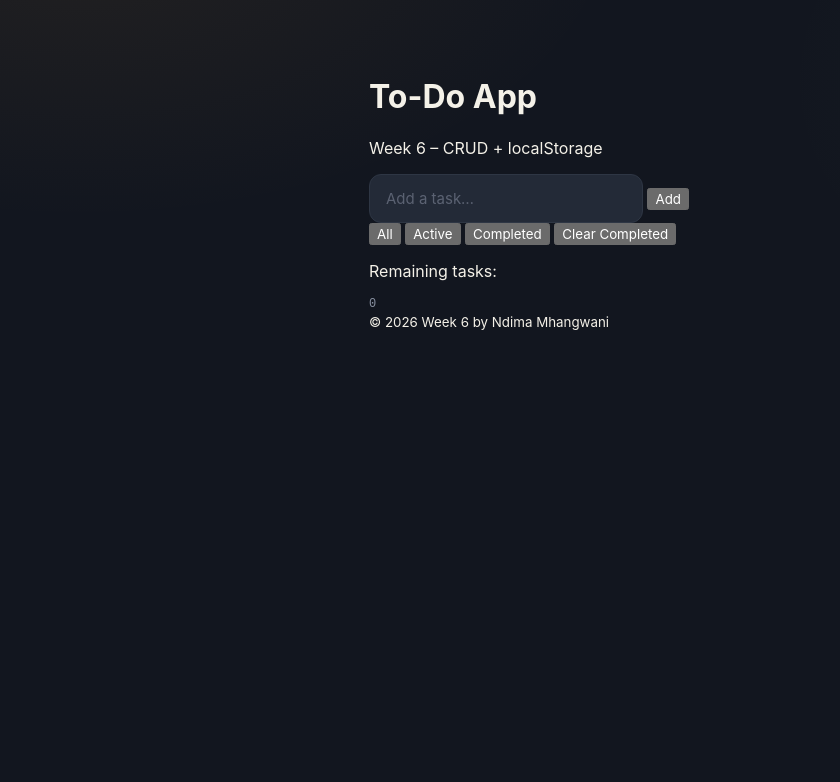
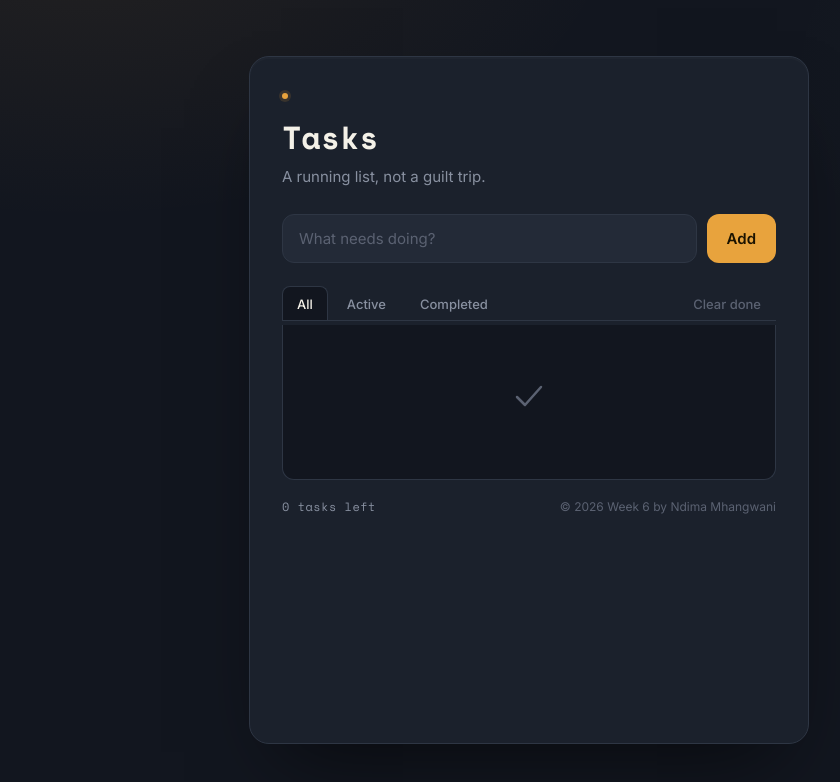
Before and after one commit to ndimamhangwani/week-2-to-do-app, a plain HTML site: page index.html in a window 1280 px wide. Shown: the whole page, without its empty margins (111-951 px from the left). Drawn offline with nearby package versions, Linux system fonts and the light colour scheme.

Commit message:
feat(html): restructure markup for full CRUD
- Add edit-mode input placeholder and pencil icon per task
- Add empty-state block with icon and message
- Add live date label, folder-tab filter nav, aria-pressed states
- Link Space Mono / Inter fonts for redesigned UI

```diff
--- a/index.html
+++ b/index.html
@@ -1,38 +1,66 @@
 <!DOCTYPE html>
 <html lang="en">
 <head>
-  <meta charset="UTF-8" />
-  <meta name="viewport" content="width=device-width, initial-scale=1.0" />
-  <title>Week 6 – To-Do App</title>
-  <link rel="stylesheet" href="assets/css/style.css" />
+<meta charset="UTF-8" />
+<meta name="viewport" content="width=device-width, initial-scale=1.0" />
+<title>Tasks — a running list</title>
+<meta name="description" content="A fast, distraction-free to-do list with full create, read, update, and delete support, saved locally in your browser." />
+<link rel="preconnect" href="https://fonts.googleapis.com">
+<link rel="preconnect" href="https://fonts.gstatic.com" crossorigin>
+<link href="https://fonts.googleapis.com/css2?family=Space+Mono:wght@400;700&family=Inter:wght@400;500;600;700&display=swap" rel="stylesheet">
+<link rel="stylesheet" href="assets/css/style.css" />
 </head>
 <body>
-  <main class="container">
-    <header class="header">
-      <h1> To-Do App</h1>
-      <p>Week 6 – CRUD + localStorage</p>
+
+  <main class="sheet" aria-labelledby="app-title">
+
+    <header class="sheet__header">
+      <div class="eyebrow">
+        <span class="eyebrow__dot" aria-hidden="true"></span>
+        <span id="today-label"></span>
+      </div>
+      <h1 id="app-title">Tasks</h1>
+      <p class="tagline">A running list, not a guilt trip.</p>
     </header>
 
-    <section class="card">
-      <form id="todo-form" class="row">
-        <input id="todo-input" type="text" placeholder="Add a task…" />
-        <button type="submit">Add</button>
-      </form>
+    <form id="todo-form" class="add-row" autocomplete="off">
+      <label for="todo-input" class="visually-hidden">Add a task</label>
+      <input
+        id="todo-input"
+        name="todo-input"
+        type="text"
+        placeholder="What needs doing?"
+        maxlength="140"
+        required
+      />
+      <button type="submit" class="btn btn--primary">
+        <span>Add</span>
+      </button>
+    </form>
 
-      <div class="filters">
-        <button data-filter="all" class="active">All</button>
-        <button data-filter="active">Active</button>
-        <button data-filter="completed">Completed</button>
-        <button id="clear-completed" type="button">Clear Completed</button>
+    <nav class="tabs" aria-label="Filter tasks">
+      <button class="tab active" data-filter="all" type="button" aria-pressed="true">All</button>
+      <button class="tab" data-filter="active" type="button" aria-pressed="false">Active</button>
+      <button class="tab" data-filter="completed" type="button" aria-pressed="false">Completed</button>
+      <button id="clear-completed" class="tab tab--danger" type="button">Clear done</button>
+    </nav>
+
+    <div class="board">
+      <ul id="todo-list" class="list" aria-live="polite"></ul>
+
+      <div id="empty-state" class="empty" hidden>
+        <svg width="40" height="40" viewBox="0 0 40 40" fill="none" aria-hidden="true">
+          <path d="M8 20l8 8 16-18" stroke="currentColor" stroke-width="2.5" stroke-linecap="round" stroke-linejoin="round"/>
+        </svg>
+        <p id="empty-message"></p>
       </div>
-      <p>Remaining tasks: </p>
- <p id="task-count">0</p>
-      <ul id="todo-list" class="list"></ul>
-    </section>
+    </div>
 
-    <footer class="footer">
+    <footer class="sheet__footer">
+      <p id="task-count" aria-live="polite">0 tasks left</p>
       <small>&copy; 2026 Week 6 by Ndima Mhangwani</small>
     </footer>
+
   </main>
 
   <script src="assets/js/app.js"></script>
```
